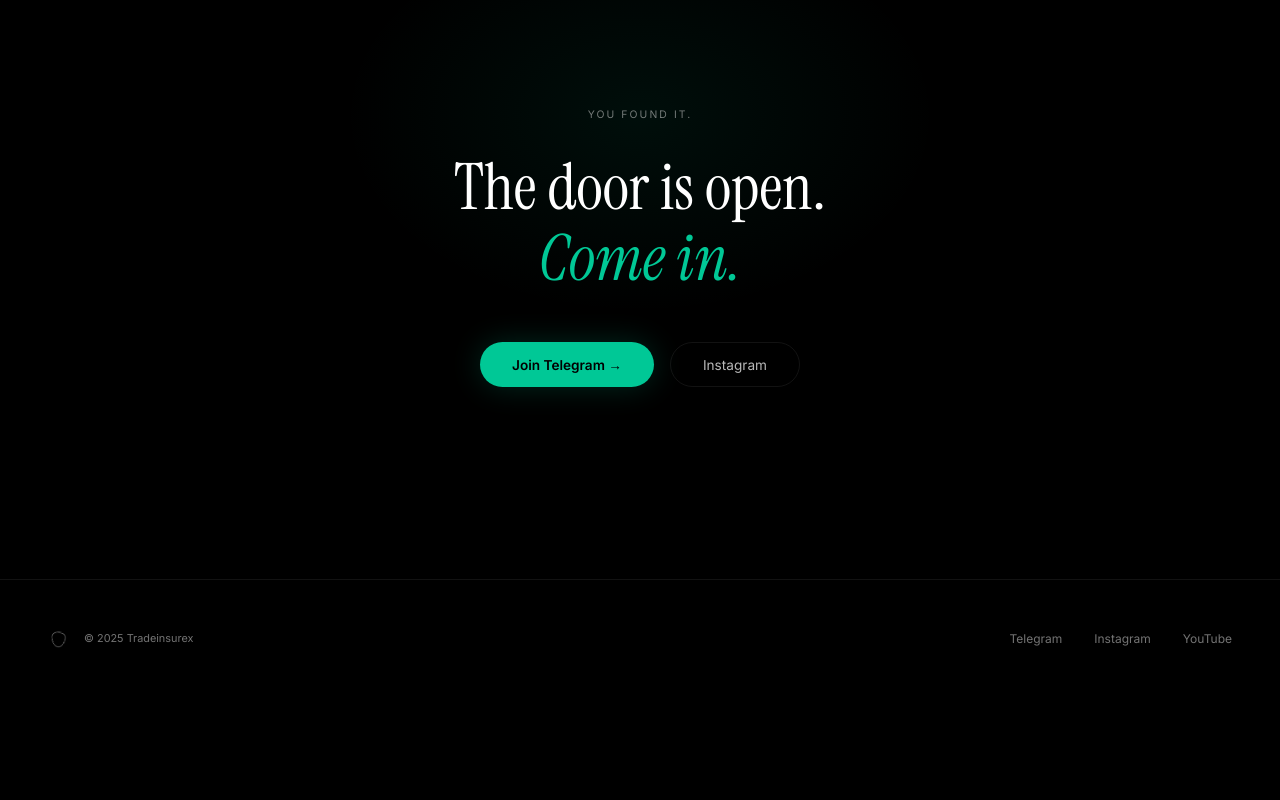
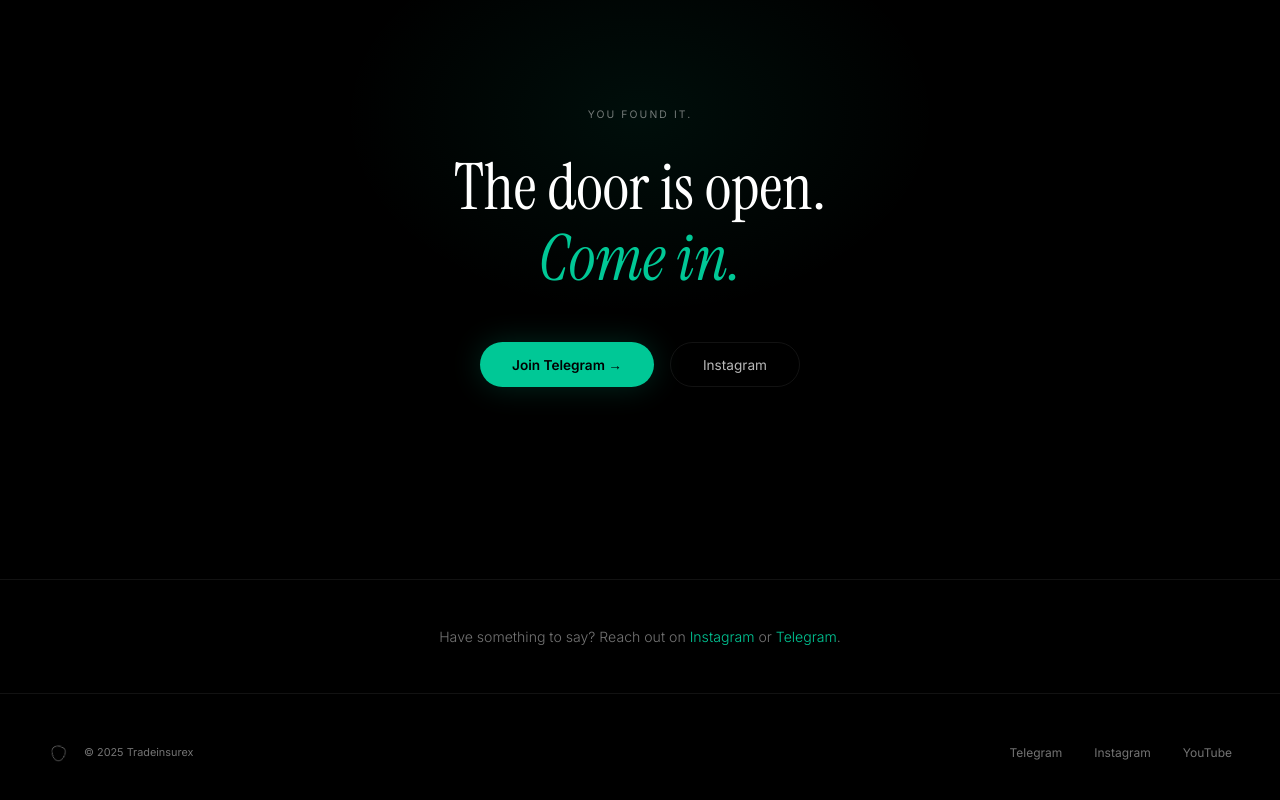
Before and after one commit to ochubavictor/tradeinsurex, a plain HTML site: page index.html in a window 1280 px wide. Shown: the part 4319-5119 px from the top of the page. Before the commit the page ends 5015 px from the top, so only its background shows below. Drawn offline with Linux system fonts and the light colour scheme.

Commit message:
Updated Reach section

```diff
--- a/index.html
+++ b/index.html
@@ -694,6 +694,25 @@ footer {
   .door { padding: 8rem 1.5rem; }
   footer { flex-direction: column; align-items: flex-start; gap: 1.5rem; padding: 2rem 1.5rem; }
 }
+.reach {
+  text-align: center;
+  padding: 3rem;
+  border-top: 1px solid var(--border);
+}
+
+.reach-text {
+  font-size: 0.88rem;
+  color: var(--grey2);
+  font-weight: 300;
+}
+
+.reach-link {
+  color: var(--accent);
+  text-decoration: none;
+  transition: opacity 0.2s ease;
+}
+
+.reach-link:hover { opacity: 0.7; }
 </style>
 </head>
 <body>
@@ -848,6 +867,15 @@ footer {
     <a href="https://instagram.com/MyTradeinsurex" target="_blank" class="btn-ghost">Instagram</a>
   </div>
 </section>
+<div class="reach">
+  <p class="reach-text">
+    Have something to say? Reach out on
+    <a href="https://instagram.com/iccmafia" target="_blank" class="reach-link">Instagram</a>
+    or
+    <a href="https://t.me/Ochubavictor" target="_blank" class="reach-link">Telegram</a>.
+  </p>
+</div>
+
 
 <!-- FOOTER -->
 <footer>
```
